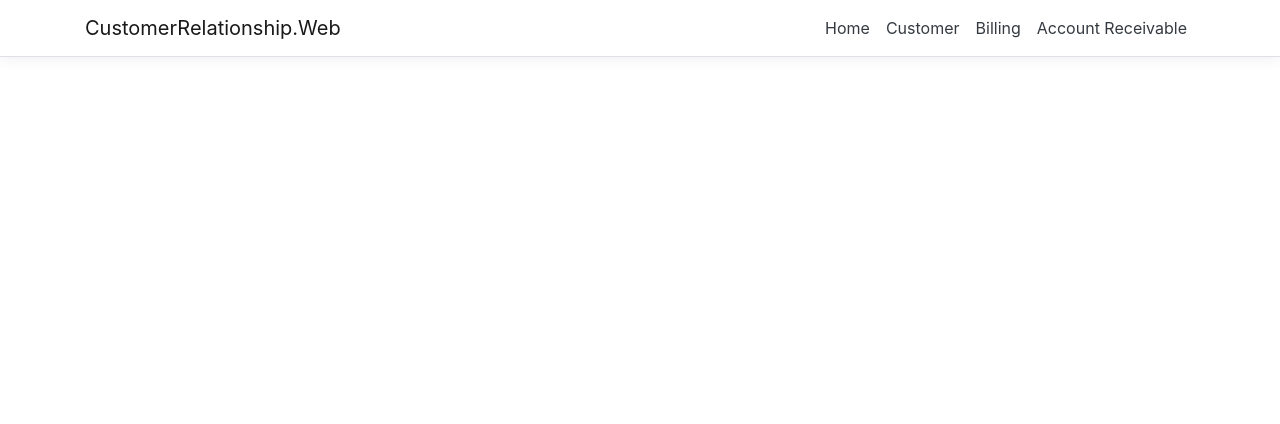
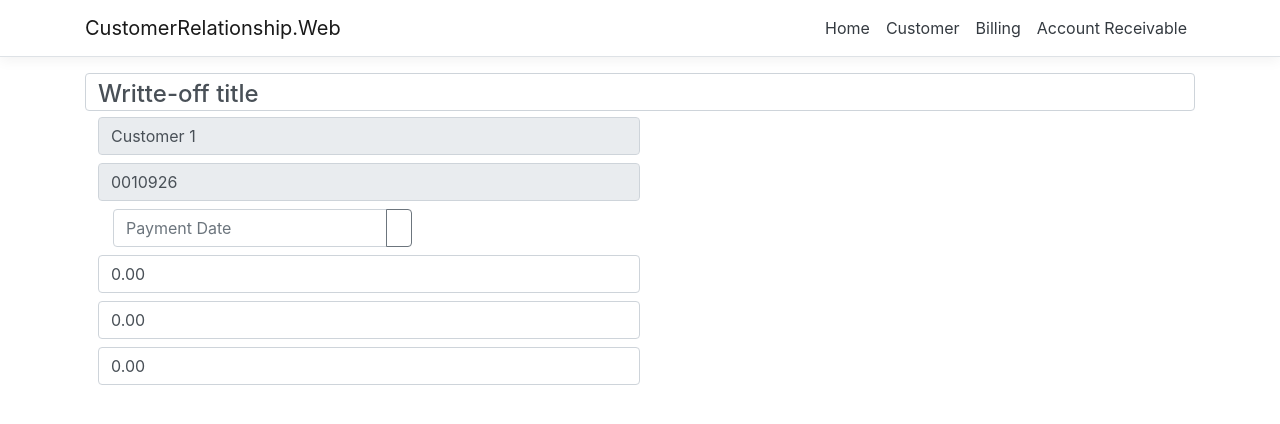
Before and after one commit to luizrovaris/Architectures, an Angular app in the folder Facade/CustomerRelationship/UI/CustomerRelationship.Web/ClientApp/: page /account-receivable in a window 1280 px wide. Both pictures are taken after a click on the button 1122 px from the left and 188 px from the top of the page. Shown: the top 424 px of the page. Built offline with nearby package versions, Linux system fonts and the light colour scheme.

Commit message:
Façade - Creating writte-of title layout

```diff
--- a/Facade/CustomerRelationship/UI/CustomerRelationship.Web/ClientApp/src/app/account-receivable/writteoff/account-receivable.writteoff.component.html
+++ b/Facade/CustomerRelationship/UI/CustomerRelationship.Web/ClientApp/src/app/account-receivable/writteoff/account-receivable.writteoff.component.html
@@ -0,0 +1,44 @@
+<form class="form-control">
+  <h1 class="h4 title">Writte-off title</h1>
+
+  <label for="inputCustomer" class="sr-only">Customer</label>
+  <input type="text" id="inputCustomer" name="customerName" placeholder="Customer's name"
+         class="form-control mb-2 col-md-6" [(ngModel)]="billing.customer.name" #customerName="ngModel"
+         readonly />
+
+  <label for="inputInvoice" class="sr-only">Invoice</label>
+  <input type="text" id="inputInvoice" name="inputInvoice" placeholder="Invoice number"
+         class="form-control mb-2 col-md-6" [(ngModel)]="billing.invoiceNumber" #invoice="ngModel"
+         readonly />
+
+  <div class="form-inline mb-2 col-md-3">
+    <div class="form-group">
+      <div class="input-group">
+        <input class="form-control" placeholder="Payment Date"
+               name="datepickerBillingPaymentDate" [(ngModel)]="billing.paymentDate" ngbDatepicker #paymentDate="ngbDatepicker">
+        <div class="input-group-append">
+          <button class="btn btn-outline-secondary calendar" (click)="paymentDate.toggle()" type="button"></button>
+        </div>
+      </div>
+    </div>
+  </div>
+
+  <label for="inputReceiptValue" class="sr-only">Receipt Value</label>
+  <input type="text" id="inputReceiptValue" name="billingReceiptValue" placeholder="Receipt Value"
+         class="form-control mb-2 col-md-6" [ngModel]="billing.receiptValue | number: '1.2-2'"
+         (ngModelChange)="billing.receiptValue = $event" #receiptValue="ngModel"
+         required />
+
+  <label for="inputIncreasedValue" class="sr-only">Increased Value</label>
+  <input type="text" id="inputIncreasedValue" name="billingIncreasedValue" placeholder="Increased Value"
+         class="form-control mb-2 col-md-6" [ngModel]="billing.increasedValue | number: '1.2-2'"
+         (ngModelChange)="billing.increasedValue = $event"  #increasedValue="ngModel"
+         required />
+
+  <label for="inputDiscountValue" class="sr-only">Discount Value</label>
+  <input type="text" id="inputDiscountValue" name="billingDiscountValue" placeholder="Discount Value"
+         class="form-control mb-2 col-md-6" [ngModel]="billing.discountValue | number: '1.2-2'"
+         (ngModelChange)="billing.discountValue = $event"  #discountValue="ngModel"
+         required />
+
+</form>
```
Also changed, not shown: 1 other file (tests, documents, lock files or other folders).
